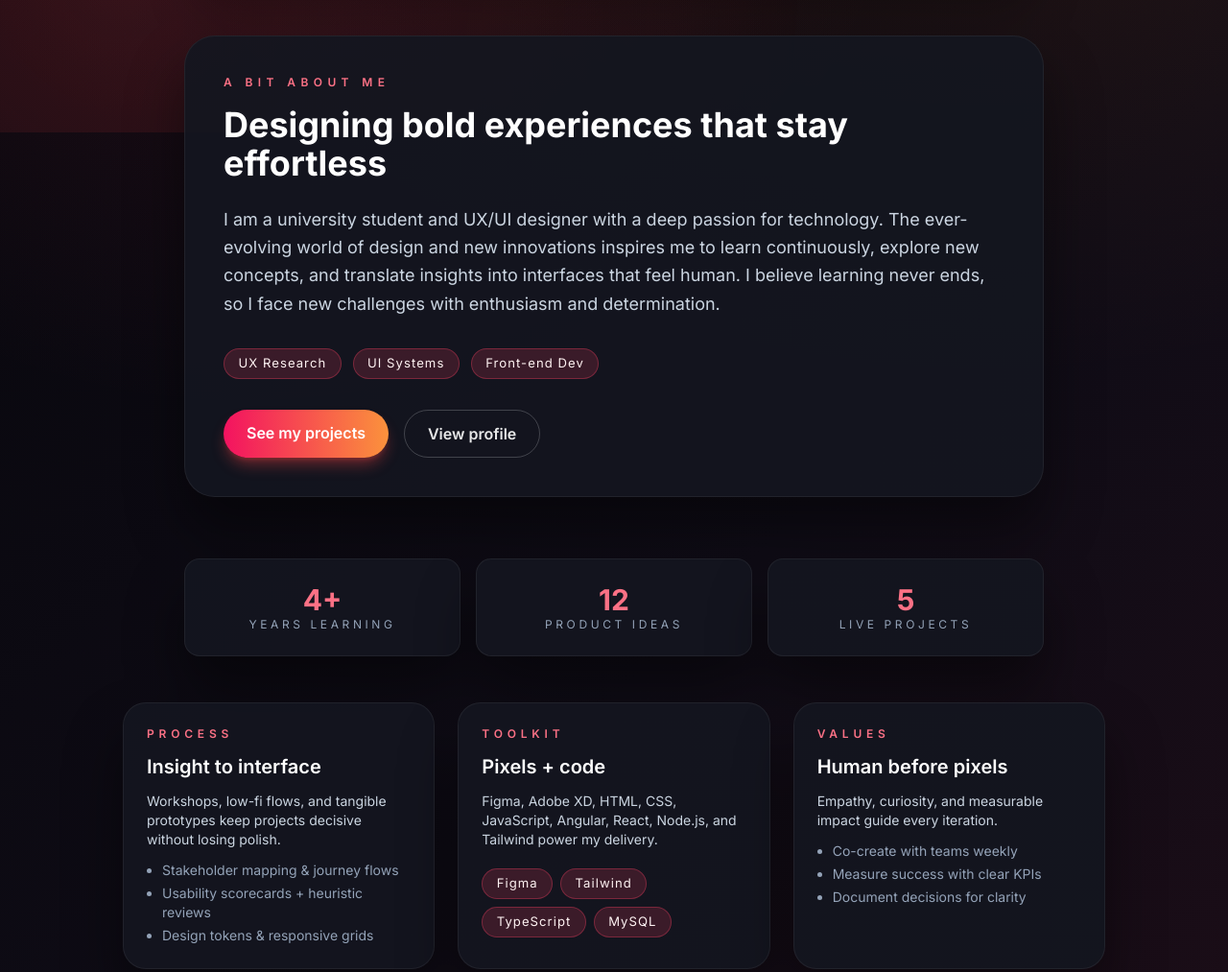
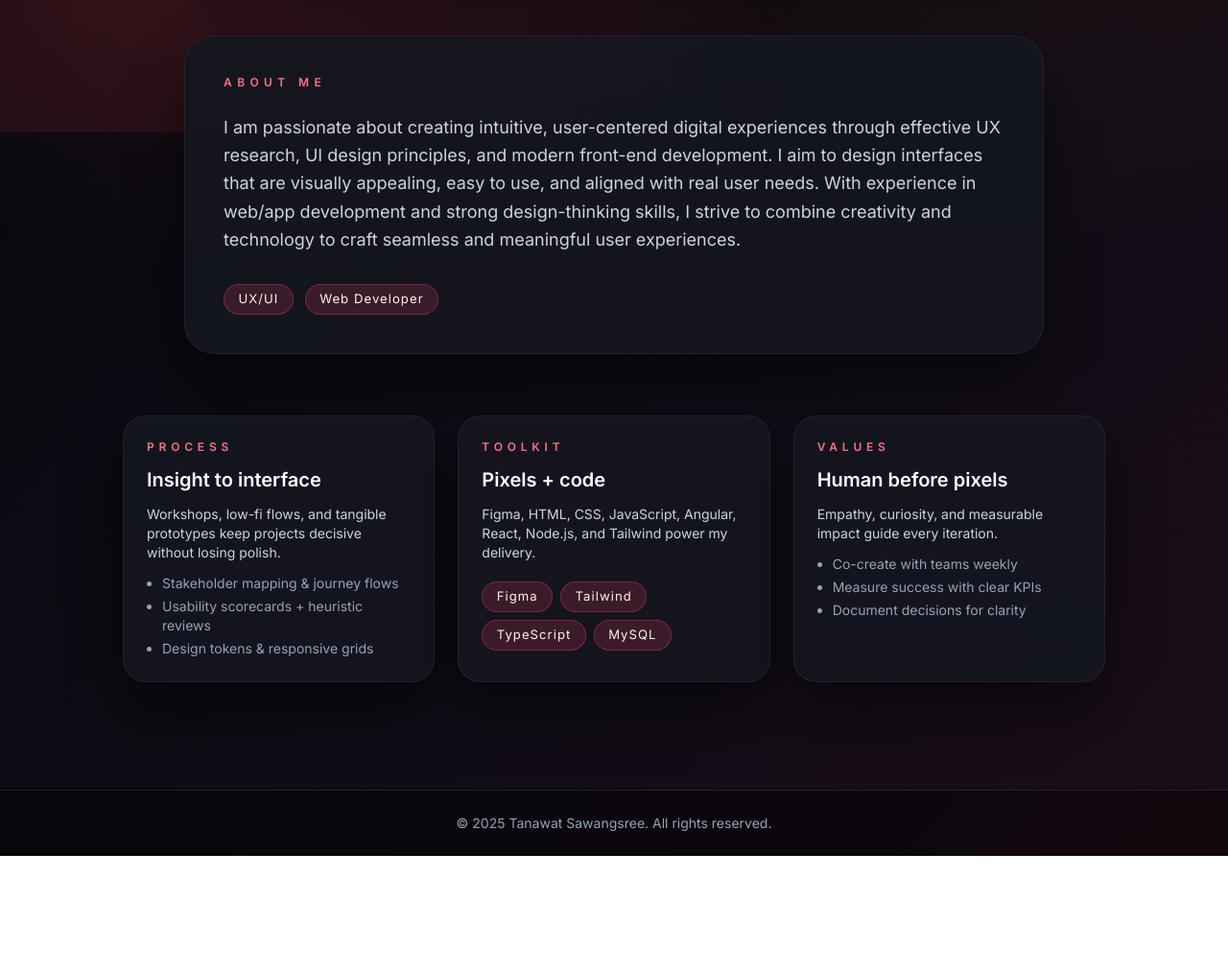
Before and after one commit to OJoeduy/my-web-UX-XIportfolio, a plain HTML site: page index.html in a window 1280 px wide. Shown: the part 662-1675 px from the top of the page at 96% size. After the commit the page ends 1554 px from the top, so only its background shows below. Drawn offline with nearby package versions, Linux system fonts and the light colour scheme.

Commit message:
Add files via upload

```diff
--- a/index.html
+++ b/index.html
@@ -103,38 +103,19 @@
           <img src="aboutme.jpg" alt="About me" class="w-full h-72 md:h-96 object-cover" />
         </div>
         <article class="glass-panel rounded-[32px] p-10 w-full">
-          <p class="text-xs font-semibold tracking-[0.45em] uppercase text-[#fb7185]">A Bit About Me</p>
-          <h2 class="text-4xl font-bold text-white mt-4">Designing bold experiences that stay effortless</h2>
-          <p class="text-lg text-slate-300 leading-relaxed mt-6">I am a university student and UX/UI designer with a deep passion for technology. The ever-evolving world of design and new innovations inspires me to learn continuously, explore new concepts, and translate insights into interfaces that feel human. I believe learning never ends, so I face new challenges with enthusiasm and determination.</p>
+          <p class="text-xs font-semibold tracking-[0.45em] uppercase text-[#fb7185]">About Me</p>
+
+          <p class="text-lg text-slate-300 leading-relaxed mt-6">I am passionate about creating intuitive, user-centered digital experiences through effective UX research, UI design principles, and modern front-end development. I aim to design interfaces that are visually appealing, easy to use, and aligned with real user needs. With experience in web/app development and strong design-thinking skills, I strive to combine creativity and technology to craft seamless and meaningful user experiences.</p>
           <div class="flex flex-wrap gap-3 mt-8">
-            <span class="tag-chip">UX Research</span>
-            <span class="tag-chip">UI Systems</span>
-            <span class="tag-chip">Front-end Dev</span>
+            <span class="tag-chip">UX/UI</span>
+            <span class="tag-chip">Web Developer</span>
           </div>
-          <div class="mt-8 flex flex-wrap gap-4">
-            <a href="experience.html" class="px-6 py-3 rounded-full bg-gradient-to-r from-[#f31260] to-[#fb923c] text-white font-semibold shadow-lg shadow-red-500/40">See my projects</a>
-            <a href="profile.html" class="px-6 py-3 rounded-full border border-white/20 text-white/90 font-semibold hover:bg-white/10 transition-colors">View profile</a>
-          </div>
+
         </article>
       </div>
     </section>
 
-    <section class="px-4 sm:px-6 lg:px-8 pb-12 fade-in">
-      <div class="max-w-4xl mx-auto grid md:grid-cols-3 gap-4">
-        <div class="glass-panel rounded-2xl p-6 text-center">
-          <p class="text-3xl font-bold text-[#fb7185]">4+</p>
-          <p class="text-xs uppercase tracking-[0.3em] text-slate-400">Years learning</p>
-        </div>
-        <div class="glass-panel rounded-2xl p-6 text-center">
-          <p class="text-3xl font-bold text-[#fb7185]">12</p>
-          <p class="text-xs uppercase tracking-[0.3em] text-slate-400">Product ideas</p>
-        </div>
-        <div class="glass-panel rounded-2xl p-6 text-center">
-          <p class="text-3xl font-bold text-[#fb7185]">5</p>
-          <p class="text-xs uppercase tracking-[0.3em] text-slate-400">Live projects</p>
-        </div>
-      </div>
-    </section>
+
 
     <section class="px-4 sm:px-6 lg:px-8 pb-16 fade-in">
       <div class="max-w-5xl mx-auto grid md:grid-cols-3 gap-6">
@@ -151,7 +132,7 @@
         <div class="glass-panel rounded-3xl p-6 space-y-3">
           <p class="text-xs uppercase tracking-[0.4em] text-[#fb7185] font-semibold">Toolkit</p>
           <h4 class="text-xl font-semibold text-white">Pixels + code</h4>
-          <p class="text-sm text-slate-300">Figma, Adobe XD, HTML, CSS, JavaScript, Angular, React, Node.js, and Tailwind power my delivery.</p>
+          <p class="text-sm text-slate-300">Figma, HTML, CSS, JavaScript, Angular, React, Node.js, and Tailwind power my delivery.</p>
           <div class="flex flex-wrap gap-2 pt-2">
             <span class="tag-chip">Figma</span>
             <span class="tag-chip">Tailwind</span>
```
Also changed, not shown: contact.html (+4 -8 lines), experience.html (+1 -16 lines), profile.html (+6 -21 lines).
